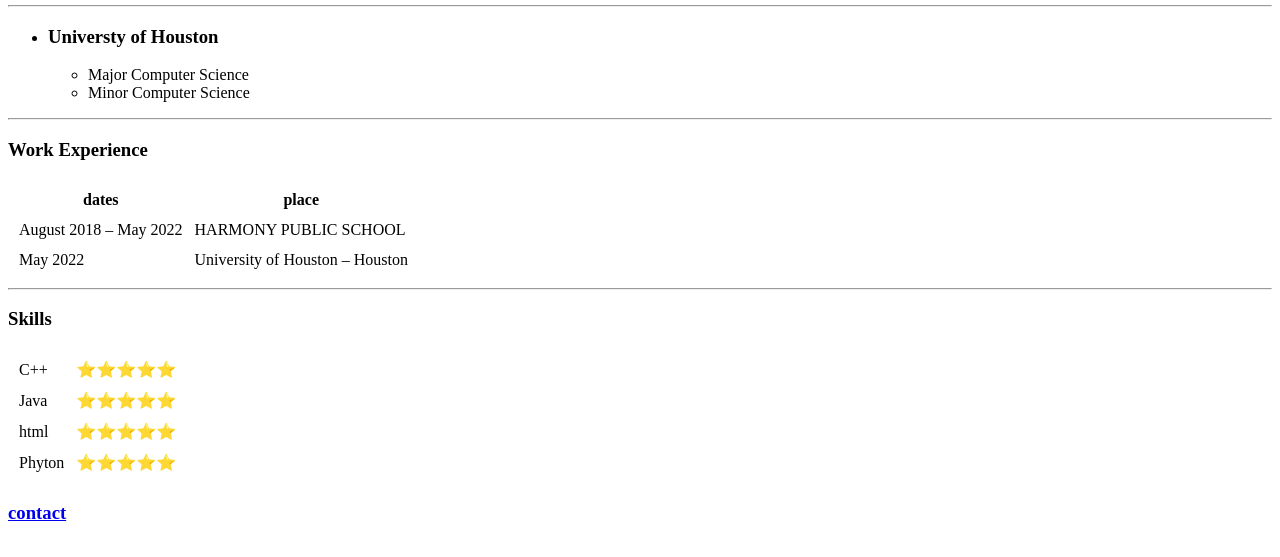
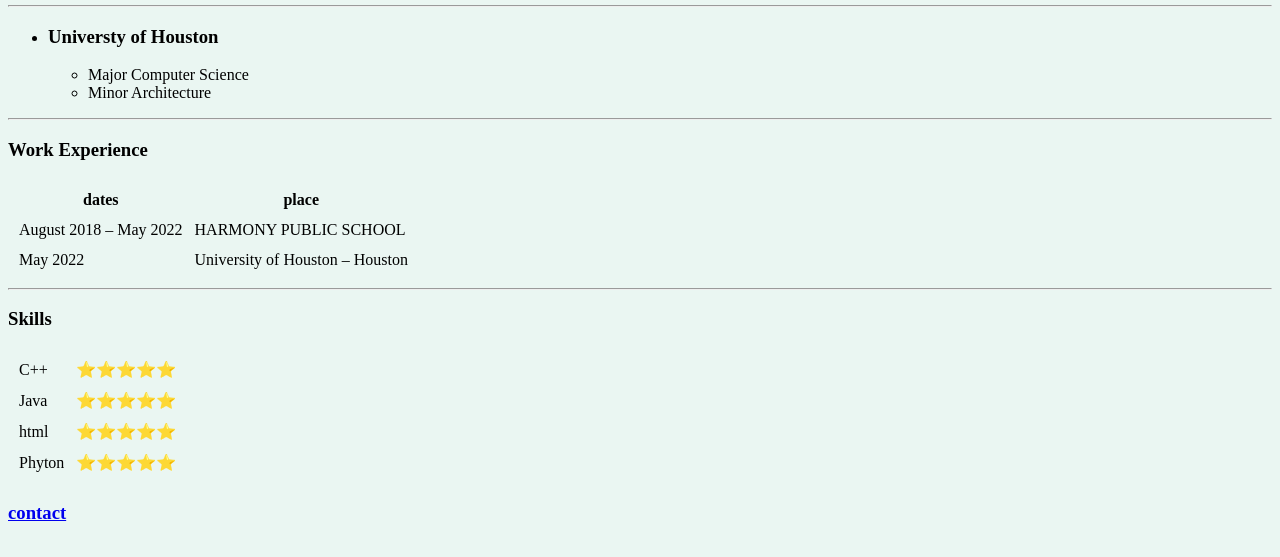
Before and after one commit to brkkrgz/web1, a plain HTML site: page index.html in a window 1280 px wide. Shown: the part 131-688 px from the top of the page. Drawn offline with Linux system fonts and the light colour scheme.

Commit message:
Update index.html

```diff
--- a/index.html
+++ b/index.html
@@ -6,7 +6,7 @@
   <title>13RK</title>
 </head>
 
-<body>
+<body  style="background-color: #EAF6F2">
   <table>
     <tr>
       <td>   <img height="100" src="https://pbs.twimg.com/profile_images/986983269815242754/7pxyX3ik_400x400.jpg" alt=""> </td>
@@ -22,7 +22,7 @@
     <li><h3>Universty of Houston</h3></li>
     <ul>
       <li>Major Computer Science</li>
-      <li>Minor Computer Science</li>
+      <li>Minor Architecture</li>
     </ul>
   </ul>
 
```
